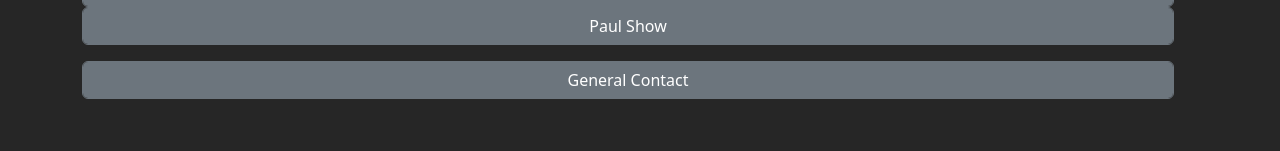
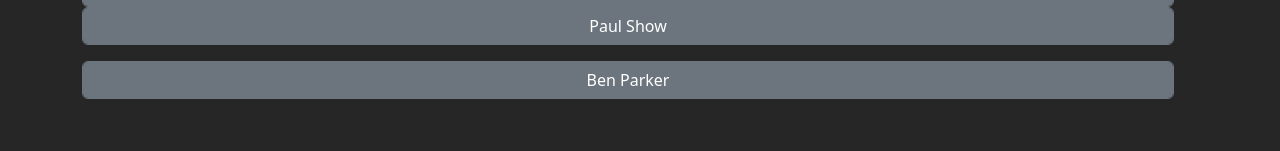
Before and after one commit to mohdnavedalam/contactopedia, a React (Create React App) app: page / in a window 1280 px wide. Shown: the part 318-469 px from the top of the page. Built offline with nearby package versions, Linux system fonts and the light colour scheme.

Commit message:
displaying general contacts from state

```diff
--- a/src/Components/ContactPages/ContactIndex.tsx
+++ b/src/Components/ContactPages/ContactIndex.tsx
@@ -54,7 +54,9 @@ class ContactIndex extends React.Component<any, any> {
                             />
                         </div>
                         <div className="row py-2">
-                            <GeneralContacts />
+                            <GeneralContacts
+                                contacts={this.state.contactList.filter((u: any) => u.isFavorite == false)}
+                            />
                         </div>
                     </div>
                 </div>
--- a/src/Components/ContactPages/GeneralContacts.tsx
+++ b/src/Components/ContactPages/GeneralContacts.tsx
@@ -1,9 +1,13 @@
-const GeneralContacts = () => {
+import Contact from "./Contact";
+
+const GeneralContacts = (props: any) => {
     return (
         <div>
-            <button className="btn btn-secondary form-control">
-                General Contact
-            </button>
+            {
+                props.contacts.map((contact: any, index: number) => (
+                    <Contact contacts={contact} key={index} />
+                ))
+            }
         </div>
     );
 };
```
